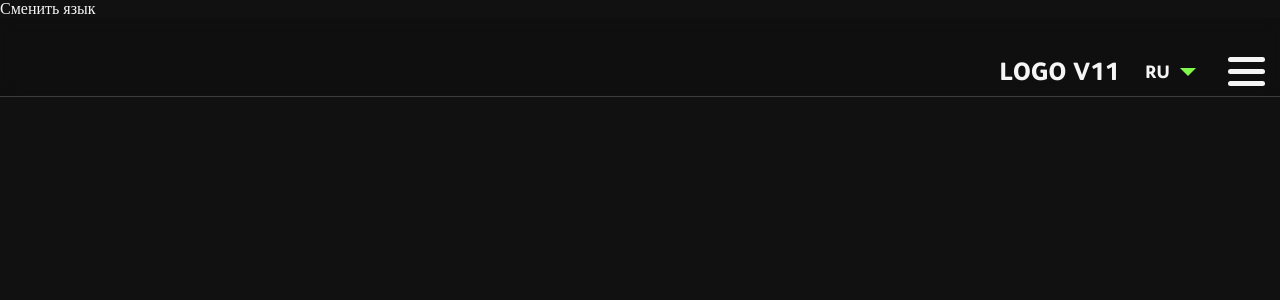
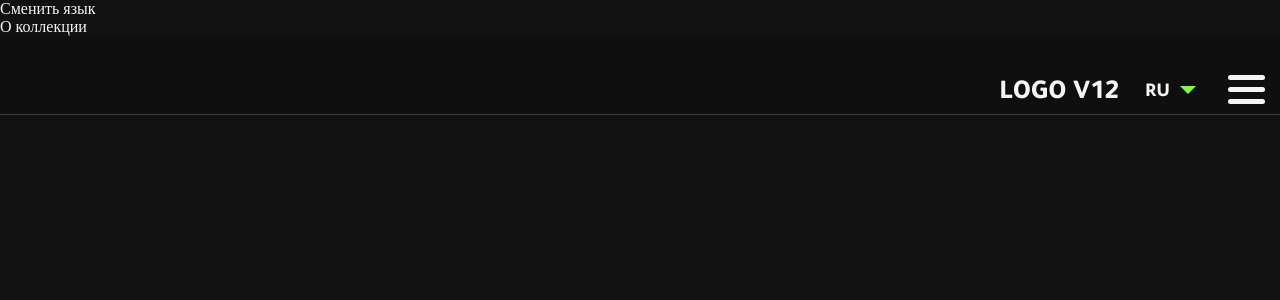
Before and after one commit to imreegall/text-change-lang, a Vue app: page / in a window 1280 px wide. Shown: the top 300 px of the page. Built offline with nearby package versions, Linux system fonts and the light colour scheme.

Commit message:
adding dist

```diff
--- a/src/App.vue
+++ b/src/App.vue
@@ -1,6 +1,7 @@
 <template>
   <div id="app">
     <p @click="changeLangButton">Сменить язык</p>
+    <p>{{$t('nav.collection')}}</p>
     <nft-burger-menu />
     <nft-navigation
         @selectedLang="changeLangOfNavigation"
--- a/src/components/nft-navigation.vue
+++ b/src/components/nft-navigation.vue
@@ -1,6 +1,6 @@
 <template>
   <div class="nft-navigation">
-    <a href="#app" class="logo">LOGO V11</a>
+    <a href="#app" class="logo">LOGO V12</a>
     <ul dir="auto">
       <li><a href="#mainPageMenuCollectionBut" @click="openMainMenu"><h6>{{$t('nav.collection')}}</h6></a></li>
       <li><h6>/</h6></li>
```
Also changed, not shown: 3 other files (tests, documents, lock files or other folders).
